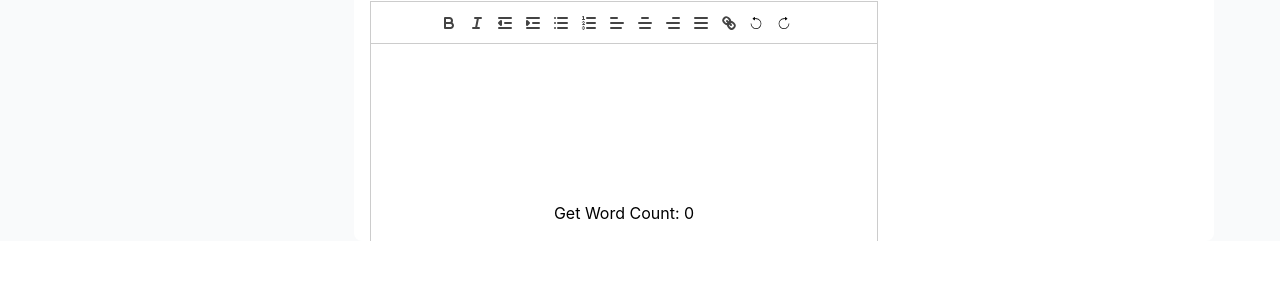
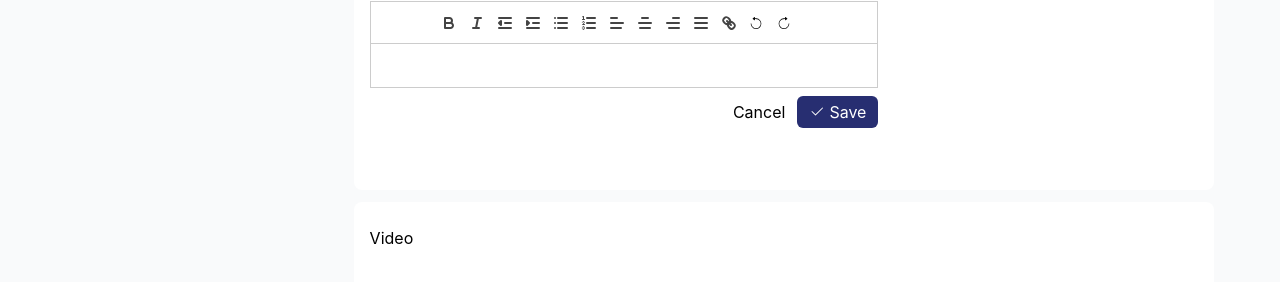
Before and after one commit to henatan99/innoloft-frontend-app, a React (Create React App) app: page / in a window 1280 px wide. Shown: the part 362-644 px from the top of the page. Built offline with nearby package versions, Linux system fonts and the light colour scheme.

Commit message:
VideoSection

```diff
--- a/package.json
+++ b/package.json
@@ -12,6 +12,7 @@
     "react": "^18.2.0",
     "react-dom": "^18.2.0",
     "react-icons": "^4.10.1",
+    "react-player": "^2.12.0",
     "react-quill": "^2.0.0",
     "react-redux": "^8.1.1",
     "react-scripts": "5.0.1",
--- a/src/App.js
+++ b/src/App.js
@@ -5,6 +5,7 @@ import MainNavBar from './components/MainNavBar';
 import RightAddressInfo from './components/RightAddressInfo';
 import MainCompNav from './components/MainCompNav';
 import MainContentComp from './components/MainContentComp';
+import VideoSection from './components/videoSection';
 
 function App() {
   const mainNavBarList = [
@@ -46,6 +47,9 @@ function App() {
                 <RightAddressInfo />
               </div>
             </div>
+            <div className='my-3 bg-white rounded-lg p-4'>
+              <VideoSection type="edit"/>
+            </div>
           </div>
         </div>
       </main>
--- a/src/components/EditSection.js
+++ b/src/components/EditSection.js
@@ -3,6 +3,7 @@ import ReactDOM from 'react-dom';
 import ReactQuill from 'react-quill';
 import 'react-quill/dist/quill.snow.css';
 import { CiUndo, CiRedo } from 'react-icons/ci';
+import { BsCheck2 } from 'react-icons/bs';
 
 function EditSection() {
   const [content, setContent] = useState('');
@@ -90,9 +91,15 @@ function EditSection() {
         modules={modules}
         formats={formats}
         ref={quillRef}
-        style={{ height: '200px' }}
+        // style={{ height: '120px' }}
       />
-      <button onClick={handleTextChange}>Get Word Count: {wordCount}</button>
+      <div className='mt-2 flex flex-row justify-end'>
+        <button onClick={handleTextChange} className='px-3 py-1'>Cancel</button>
+        <button onClick={handleTextChange} className='px-3 py-1 bg-custom-blue rounded-md text-white flex items-center'>
+          <BsCheck2 />
+          <span className='ml-1'>Save</span>
+        </button>
+      </div>
     </div>
   );
 }
--- /dev/null
+++ b/src/components/videoSection.js
@@ -0,0 +1,42 @@
+import React from "react";
+import ReactPlayer from "react-player";
+
+const VideoSection = (props) => {
+    const {type} = props;
+    const videoUrl = 'https://www.youtube.com/watch?v=h9bILMCzxY4';
+    return (
+
+        <div>
+            <h2 className="text-left py-2">Video</h2>
+            {
+                type === 'edit' ?
+
+                // <iframe
+                //     className="min-w-[60%] max-w-full mx-auto"
+                //     src={videoUrl}
+                //     title="YouTube Video"
+                //     frameBorder="0"
+                //     allow="autoplay; encrypted-media"
+                //     allowFullScreen
+                // >
+                //     {/* <source src={videoUrl} type="video/mp4" /> */}
+                //     {/* Add additional source elements for different video formats */}
+                //     {/* Your browser does not support the video tag. */}
+                // </iframe>
+                <div className="mx-auto min-w-[60%] max-w-full">
+                    <ReactPlayer url={videoUrl} style={{margin: 'auto'}}/>
+                </div>
+
+                :
+                <div>
+                    <input
+                        placeholder="Add a youtube or vimeo link"
+                        className="w-full p-2 border border-gray-300 rounded-lg"
+                    />
+                </div>
+            }
+        </div>
+    )
+}
+
+export default VideoSection;
```
Also changed, not shown: 1 other file (tests, documents, lock files or other folders).
